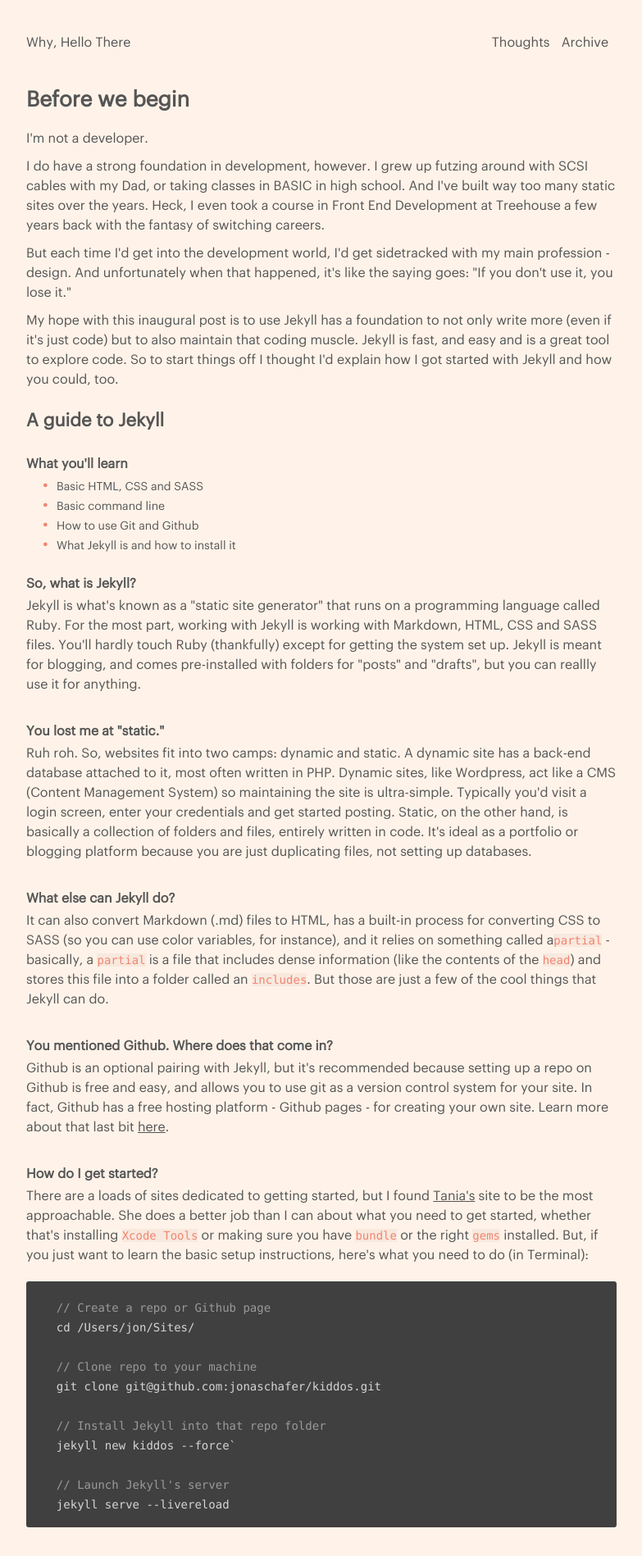
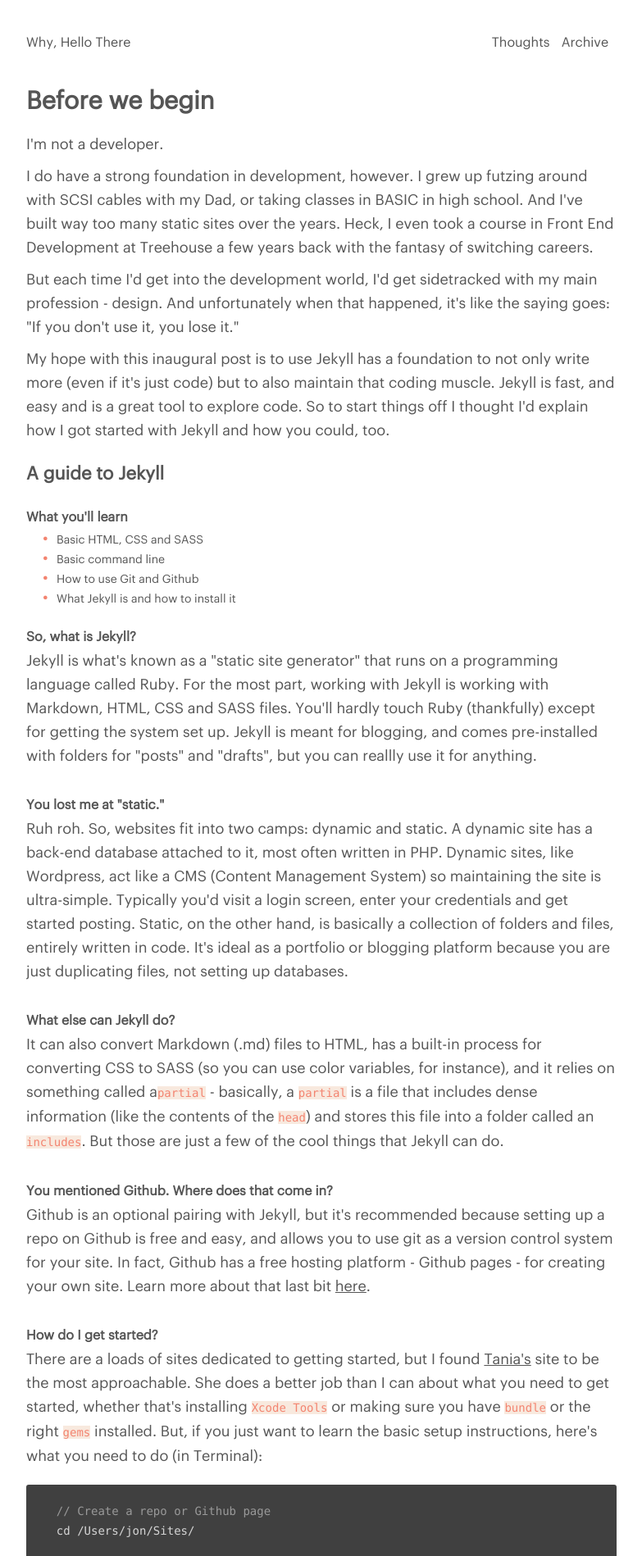
Before and after one commit to jonaschafer/jonaschafer.github.io, a Jekyll site: the page built from collections/_thoughts/before.html, in a window 1280 px wide. Shown: the top 1898 px of the page at 82% size, without its empty margins (248-1031 px from the left). Built offline with Jekyll 4.4.1, drawn with Linux system fonts in a browser that asks for light colours.

Commit message:
added inline to jekyll post

```diff
--- a/collections/_thoughts/before.html
+++ b/collections/_thoughts/before.html
@@ -3,6 +3,26 @@
 title: Jekyll 101
 date: 2018-08-08
 ---
+
+<style>
+  body {
+    background-color: #fff;
+  }
+
+  h1 {
+    font-size: 30px;
+    line-height: 38px;
+  }
+
+  p {
+    font-size: 18px;
+    line-height: 29px;
+  }
+
+  a:hover {
+    color: hotpink;
+  }
+</style>
 
 <!-- Inspired by: https://www.taniarascia.com/make-a-static-website-with-jekyll/
 https://learn.cloudcannon.com/
```
